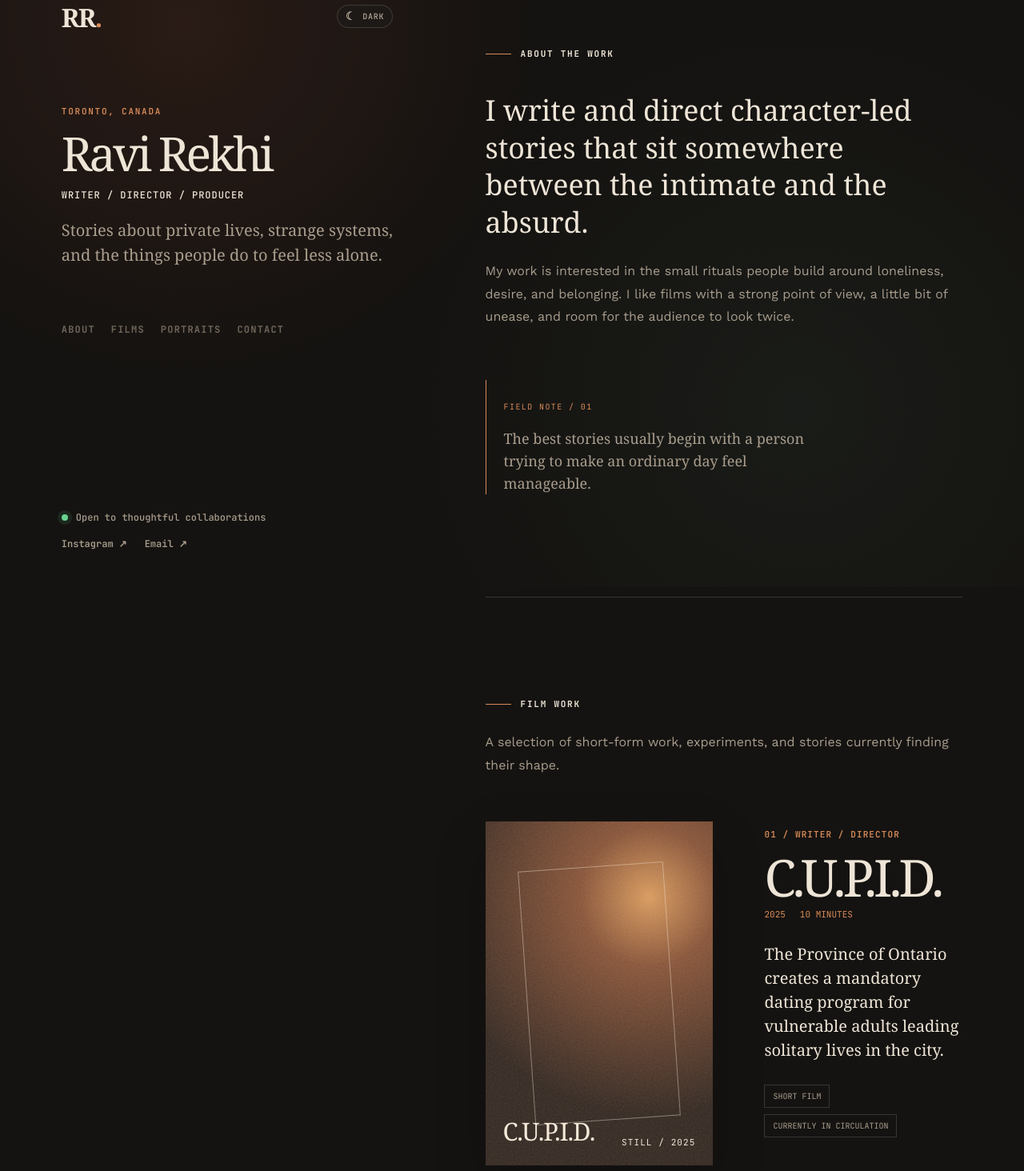
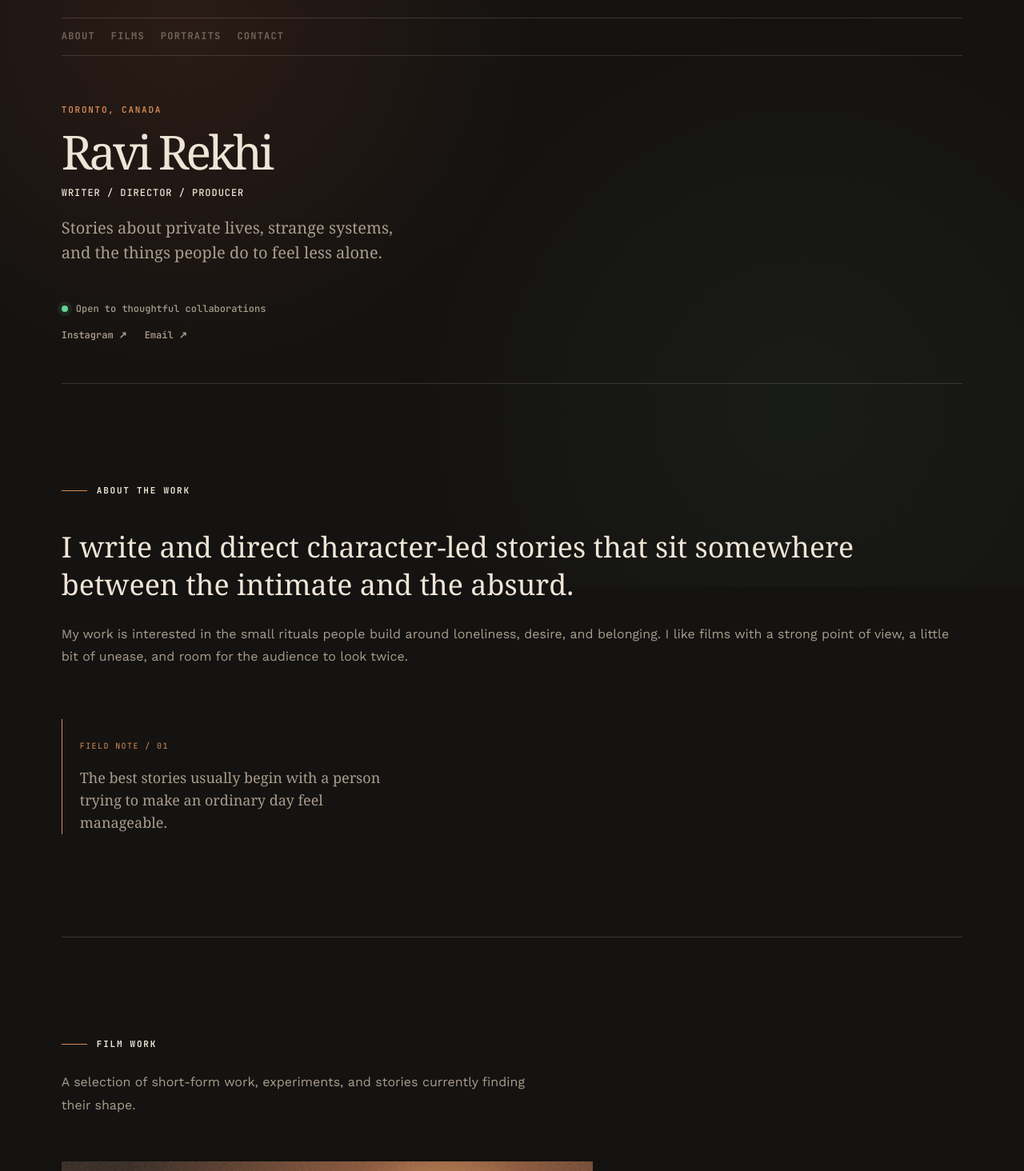
Before and after one commit to dnp99/ravi-portfolio, a Next.js app: page / in a window 1280 px wide. Shown: the part 66-1530 px from the top of the page at 80% size. Built offline with nearby package versions, Linux system fonts and the light colour scheme.

Commit message:
Move navigation to full-width top bar

```diff
--- a/app/globals.css
+++ b/app/globals.css
@@ -681,5 +681,14 @@
 .journal-shell .section-nav { display: flex; flex-wrap: wrap; gap: 14px 20px; width: auto; }
 .journal-shell .section-nav a { gap: 0; }
 .journal-shell .section-nav a span { display: none; }
-@media (max-width: 760px) { .film-entry { grid-template-columns: 1fr; } .film-frame { min-height: 340px; } .portrait-grid { grid-template-columns: repeat(2, 1fr); } .development-entry { grid-template-columns: 1fr; gap: 12px; } }
+.journal-shell { display: block; width: min(100%, 1480px); }
+.journal-shell .intro-panel { position: relative; height: auto; min-height: 0; padding: 34px 0 54px; border-bottom: 1px solid var(--line); }
+.journal-shell .intro-topbar { margin-bottom: 22px; align-items: center; }
+.journal-shell .section-nav { margin: 0 0 62px; padding: 16px 0; border-top: 1px solid var(--line); border-bottom: 1px solid var(--line); }
+.journal-shell .intro-footer { margin-top: 46px; }
+.journal-shell .content-panel { width: 100%; }
+.journal-shell .about-section { min-height: 0; }
+.journal-shell .film-entry { grid-template-columns: minmax(380px, 1.25fr) minmax(320px, .75fr); }
+.journal-shell .portrait-grid { grid-template-columns: repeat(3, 1fr); }
+@media (max-width: 760px) { .journal-shell .film-entry { grid-template-columns: 1fr; } .film-frame { min-height: 340px; } .journal-shell .portrait-grid { grid-template-columns: repeat(2, 1fr); } .development-entry { grid-template-columns: 1fr; gap: 12px; } }
 @media (max-width: 480px) { .portrait-grid { gap: 22px 10px; } .portrait-tile figcaption { display: grid; gap: 4px; } }
--- a/app/page.tsx
+++ b/app/page.tsx
@@ -33,17 +33,17 @@
               <ThemeToggle />
             </div>
 
-            <p className="intro-location">{portfolio.profile.location}</p>
-            <h1>{portfolio.profile.name}</h1>
-            <h2>{portfolio.profile.role}</h2>
-            <p className="intro-headline">{portfolio.profile.headline}</p>
-
             <nav className="section-nav" aria-label="Portfolio sections">
               <a href="#about"><span />About</a>
               <a href="#films"><span />Films</a>
               <a href="#portraits"><span />Portraits</a>
               <a href="#contact"><span />Contact</a>
             </nav>
+
+            <p className="intro-location">{portfolio.profile.location}</p>
+            <h1>{portfolio.profile.name}</h1>
+            <h2>{portfolio.profile.role}</h2>
+            <p className="intro-headline">{portfolio.profile.headline}</p>
           </div>
 
           <div className="intro-footer">
```
